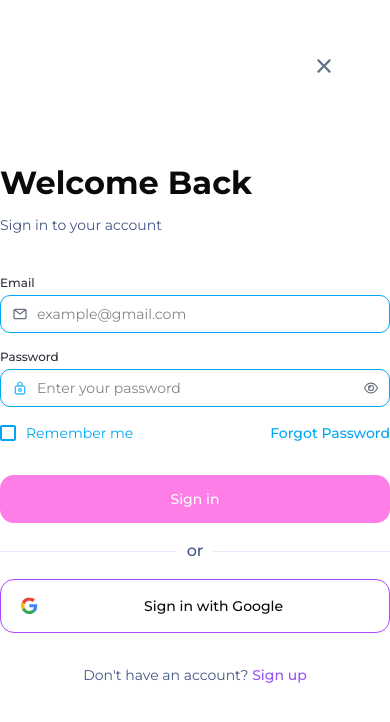
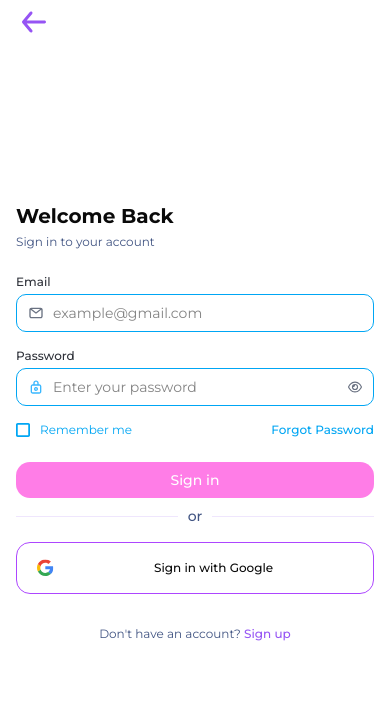
Before and after one commit to raazr62/Vantafy_frontend, a React (Vite) app: page /auth/signin in a window 390 px wide. Shown: the top 722 px of the page. Built offline with nearby package versions, Linux system fonts and the light colour scheme.

Commit message:
Feat: SignIn page responsive completed

```diff
--- a/src/components/AuthComponent/SignInForm.jsx
+++ b/src/components/AuthComponent/SignInForm.jsx
@@ -3,7 +3,12 @@ import { Link, useNavigate } from "react-router";
 import { IoIosClose } from "react-icons/io";
 import { ImCheckboxChecked, ImCheckboxUnchecked } from "react-icons/im";
 
-import { EmailIconSVG, GoogleAuthSVG, LockIconSVG } from "../SVG/AuthLayoutSVG";
+import {
+  EmailIconSVG,
+  GoBackArrowSVG,
+  GoogleAuthSVG,
+  LockIconSVG,
+} from "../SVG/AuthLayoutSVG";
 import CommonInputField from "@/shared/AuthShared/CommonInputField";
 import { Button } from "../ui/button";
 import toast from "react-hot-toast";
@@ -31,24 +36,27 @@ const SignInForm = () => {
   };
 
   return (
-    <div className="flex-[55%] flex flex-col items-center justify-center w-full">
+    <div className="px-4 xl:px-0 flex-[55%] overflow-y-auto h-full">
+      <div className="relative flex flex-col items-center justify-center min-h-full">
         <Link
           to="/"
-        className="right-12 top-12 absolute text-slate-500 hover:text-red-500"
+          className="top-1 left-0 xl:left-4 xl:top-4 absolute text-slate-500 hover:text-red-500"
         >
-        <IoIosClose size={36} />
+          <GoBackArrowSVG />
         </Link>
 
-      <div className="max-w-2xl mx-auto w-full">
-        <p className="text-[32px] font-bold">Welcome Back</p>
-        <p className="text-sm text-[#425583] mt-2 mb-10">
+        <div className="max-w-2xl mx-auto w-full h-full py-10">
+          <p className="text-xl sm:text-2xl lg:text-[32px] font-bold">
+            Welcome Back
+          </p>
+          <p className="text-xs sm:text-sm text-[#425583] mt-1 sm:mt-2 mb-6 sm:mb-8 md:mb-10">
             Sign in to your account
           </p>
 
           {/* Form */}
           <form
             onSubmit={handleSubmit(onSubmit)}
-          className="w-full flex flex-col gap-4 mt-4"
+            className="w-full flex flex-col gap-4"
           >
             {/* Email */}
             <CommonInputField
@@ -96,24 +104,30 @@ const SignInForm = () => {
                 />
 
                 {checked ? (
-                <ImCheckboxChecked size={16} className="text-sky-500" />
+                  <ImCheckboxChecked className="text-sky-500 text-sm sm:text-base" />
                 ) : (
-                <ImCheckboxUnchecked size={16} className="text-sky-500" />
+                  <ImCheckboxUnchecked className="text-sky-500 text-sm sm:text-base" />
                 )}
 
-              <span className="text-sm text-sky-500">Remember me</span>
+                <span className="text-xs sm:text-sm text-sky-500">
+                  Remember me
+                </span>
               </label>
 
               <Link
                 to="/auth/reset-password"
-              className="text-sm font-medium text-sky-500 hover:underline"
+                className="text-xs sm:text-sm font-medium text-sky-500 hover:underline"
               >
                 Forgot Password
               </Link>
             </div>
 
             {/* Submit */}
-          <Button type="submit" className="py-6 my-4" variant="formSubmit">
+            <Button
+              type="submit"
+              className="sm:py-6 my-2 sm:my-4 text-sm sm:text-base"
+              variant="formSubmit"
+            >
               Sign in
             </Button>
           </form>
@@ -121,7 +135,9 @@ const SignInForm = () => {
           {/* Divider */}
           <div className="flex items-center gap-2.5">
             <hr className="border-[#EFE6FD] w-full" />
-          <span className="font-medium text-[#425583]">or</span>
+            <span className="font-medium text-[#425583] text-sm sm:text-base">
+              or
+            </span>
             <hr className="border-[#EFE6FD] w-full" />
           </div>
 
@@ -129,14 +145,14 @@ const SignInForm = () => {
           <button
             type="button"
             onClick={handleGoogleLogin}
-          className="w-full mt-4 mb-8 py-4 border border-purple-500 rounded-xl cursor-pointer text-sm font-medium flex items-center pl-5"
+            className="w-full mt-4 mb-8 py-4 border border-purple-500 rounded-xl cursor-pointer text-xs sm:text-sm font-medium flex items-center pl-5"
           >
             <GoogleAuthSVG className="w-4.5 h-4.5" />
             <span className="w-full text-center">Sign in with Google</span>
           </button>
 
           {/* Sign Up redirect */}
-        <p className="text-center text-[#425583] text-sm">
+          <p className="text-center text-[#425583] text-xs sm:text-sm">
             Don't have an account?{" "}
             <Link className="text-[#9654F4] font-medium" to="/auth/signup">
               Sign up
@@ -144,6 +160,7 @@ const SignInForm = () => {
           </p>
         </div>
       </div>
+    </div>
   );
 };
 
--- a/src/components/AuthComponent/SignUpForm.jsx
+++ b/src/components/AuthComponent/SignUpForm.jsx
@@ -60,7 +60,7 @@ const SignUpForm = () => {
   };
 
   return (
-    <div className="px-4 flex-[55%] overflow-y-auto h-full">
+    <div className="px-4 xl:px-0 flex-[55%] overflow-y-auto h-full">
       <div className="relative flex flex-col items-center justify-center min-h-full">
         <Link
           to="/auth/signin"
--- a/src/pages/AuthPages/SignIn.jsx
+++ b/src/pages/AuthPages/SignIn.jsx
@@ -4,7 +4,7 @@ import React from "react";
 
 export default function SignIn() {
   return (
-    <div className="h-screen flex">
+    <div className="h-screen flex overflow-hidden">
       <StartarBanner />
       <SignInForm />
     </div>
```
Lines whose indentation alone changed are shown as unchanged.
